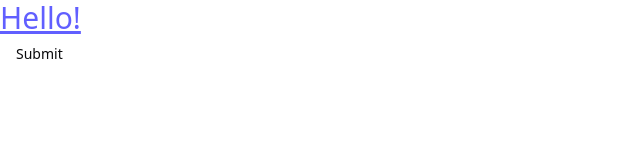
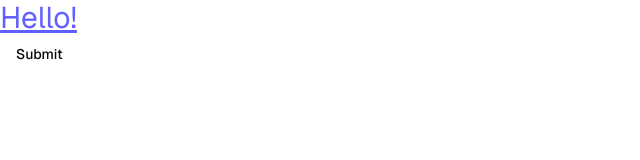
Before and after one commit to akshay-xp/hmp-web, a React (Vite) app: page / in a window 1280 px wide. Shown: the top 160 px of the page, without its empty margins (0-640 px from the left). Built offline with nearby package versions, Linux system fonts and the light colour scheme.

Commit message:
use geist font

```diff
--- a/index.html
+++ b/index.html
@@ -4,6 +4,16 @@
     <meta charset="UTF-8" />
     <meta name="viewport" content="width=device-width, initial-scale=1.0" />
     <link href="/src/styles/global.css" rel="stylesheet" />
+    <link rel="preconnect" href="https://fonts.googleapis.com" />
+    <link
+      rel="preconnect"
+      href="https://fonts.gstatic.com"
+      crossorigin="anonymous"
+    />
+    <link
+      href="https://fonts.googleapis.com/css2?family=Geist:wght@100..900&display=swap"
+      rel="stylesheet"
+    />
     <title>HMP web</title>
   </head>
   <body>
--- a/src/styles/global.css
+++ b/src/styles/global.css
@@ -76,6 +76,7 @@
 }
 
 @theme inline {
+  --font-sans: "Geist", sans-serif;
   --color-background: var(--background);
   --color-foreground: var(--foreground);
   --color-card: var(--card);
```
